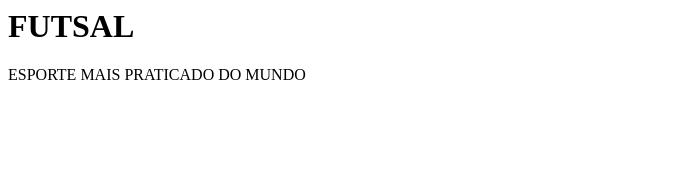
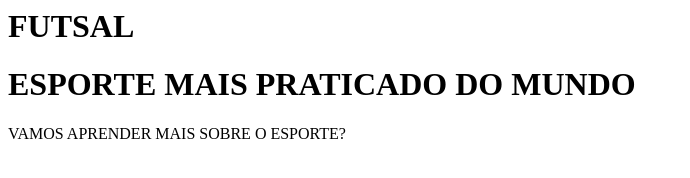
Before and after one commit to Mateusfagundes05/Mateus---Futsal, a plain HTML site: page index.html in a window 1280 px wide. Shown: the whole page, without its empty margins (0-690 px from the left). Drawn offline with Linux system fonts and the light colour scheme.

Commit message:
KKJHHMHJHGJ

```diff
--- a/index.html
+++ b/index.html
@@ -1,2 +1,4 @@
 <h1>FUTSAL</h1>
-<header>ESPORTE MAIS PRATICADO DO MUNDO</header>
+<H1>ESPORTE MAIS PRATICADO DO MUNDO</H1>
+
+<p>VAMOS APRENDER MAIS SOBRE O ESPORTE?</p>
```
